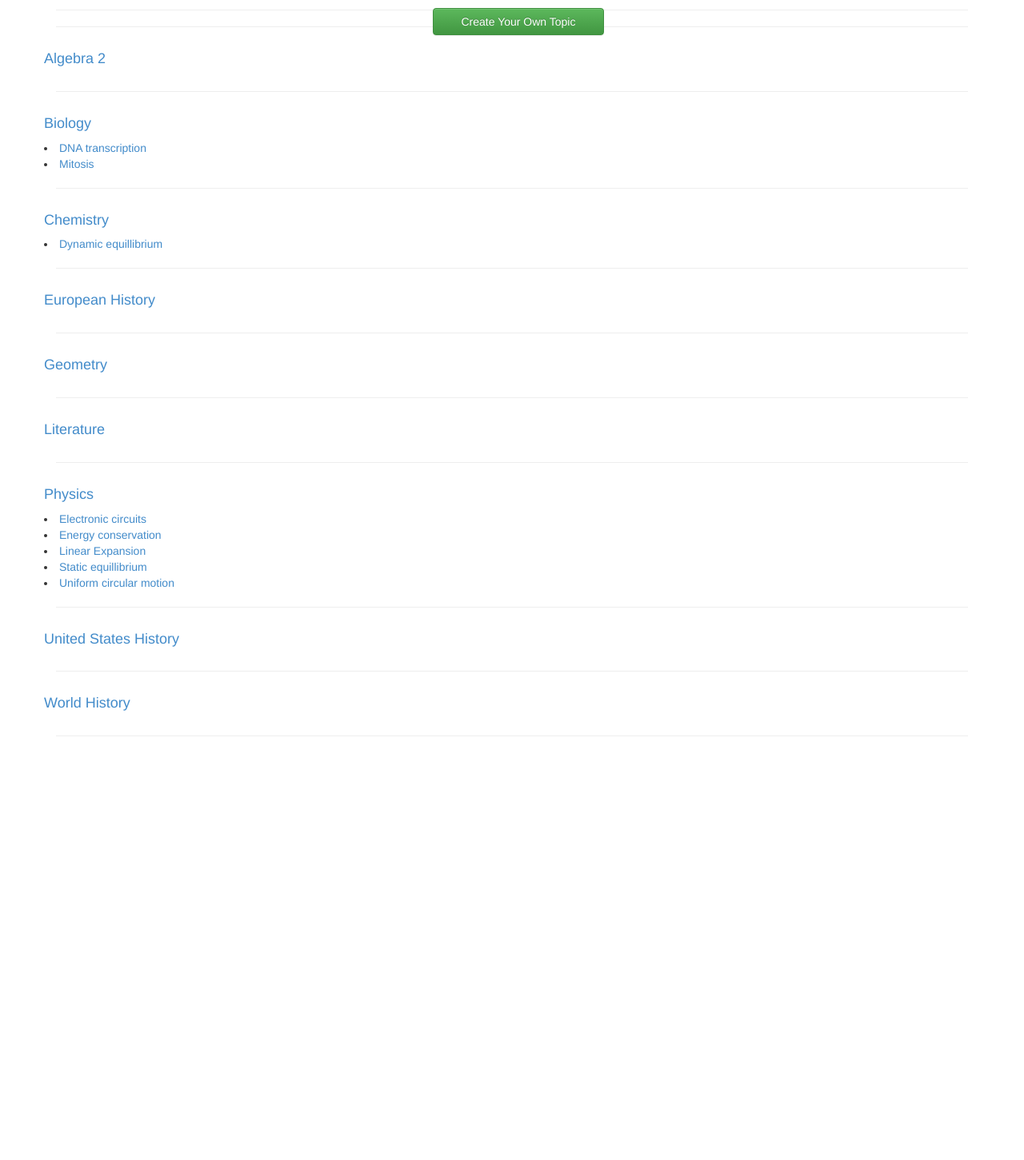
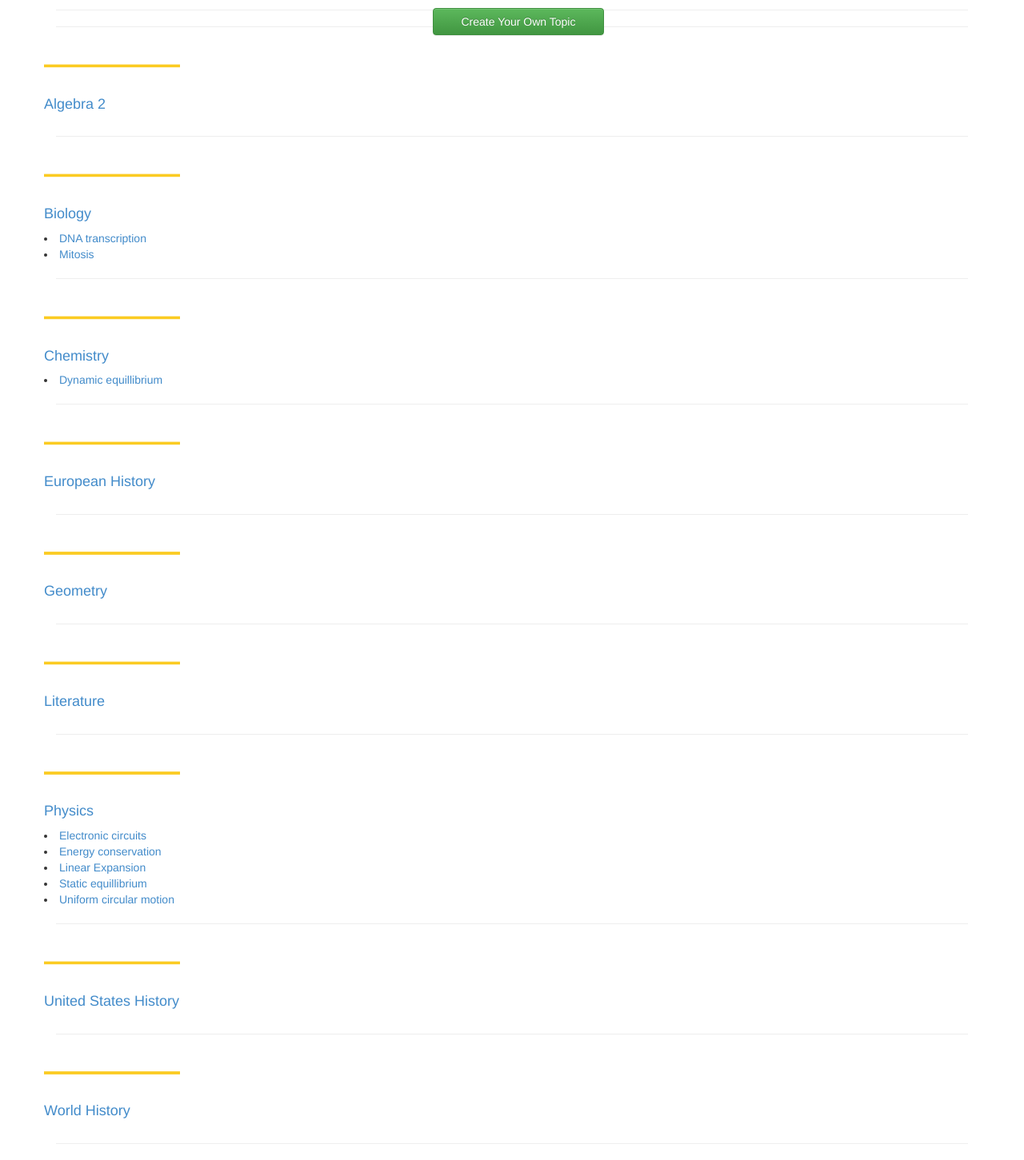
Before and after one commit to jgdevelopment/Odin, a Django app: page /topics/ in a window 1280 px wide. Shown: the part 50-1501 px from the top of the page at 80% size. Before the commit the page ends 971 px from the top, so only its background shows below. Run offline with Django 3.2, Linux system fonts and the light colour scheme; data comes from the database, SQL or seed files in the repository; style sheets or scripts are compiled from the project's sources; parts of the project's set-up code (start-up, migrations or seed data) failed here and were passed over; some libraries are stand-ins or nearby versions.

Commit message:
-stylizing

```diff
--- a/topics/templates/topics/all_topics.html
+++ b/topics/templates/topics/all_topics.html
@@ -41,6 +41,7 @@
 {% for subject in subjects %}
 <div class="row">
 <div class="span5">
+<img src="{% static 'image/cornerBadge.png' %}"style="width: 170px">
   <h4><a href="#">{{ subject.0 }}</a></h4>
 {% for topic in subject.1 %}
 </div>
```
Also changed, not shown: static/image/cornerBadge.png (added).
